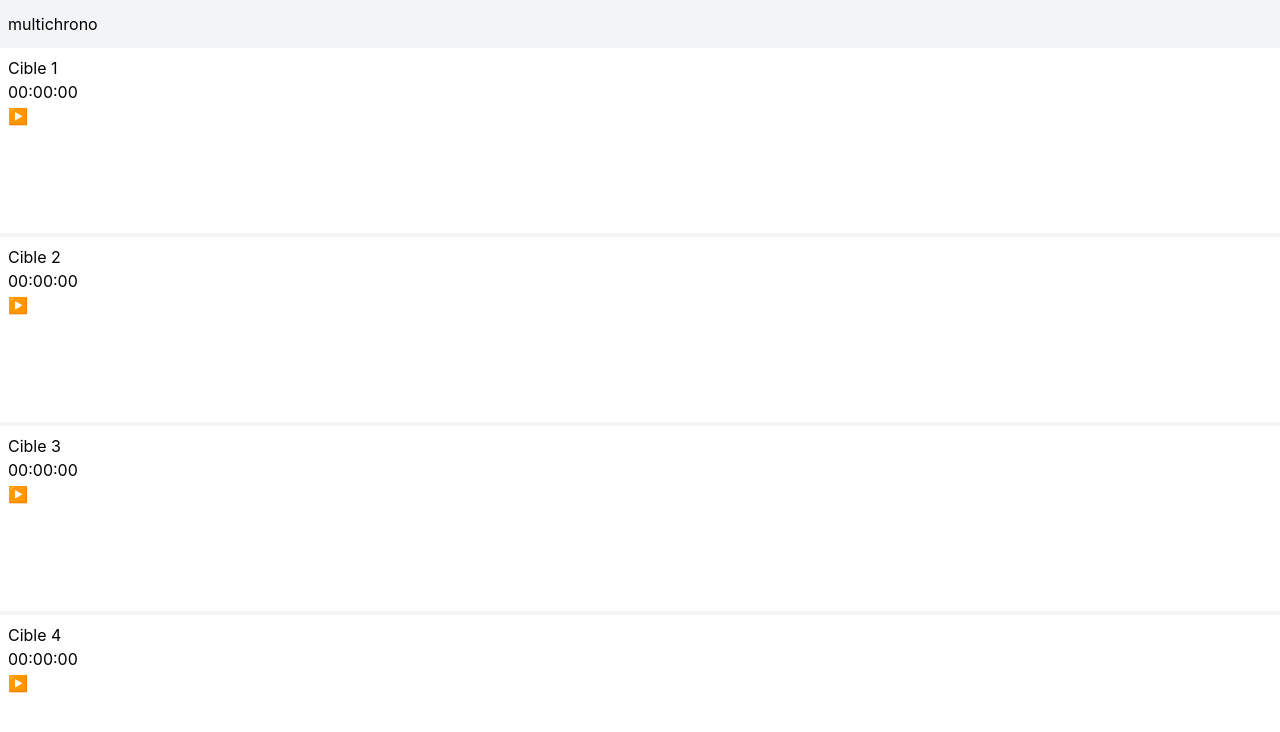
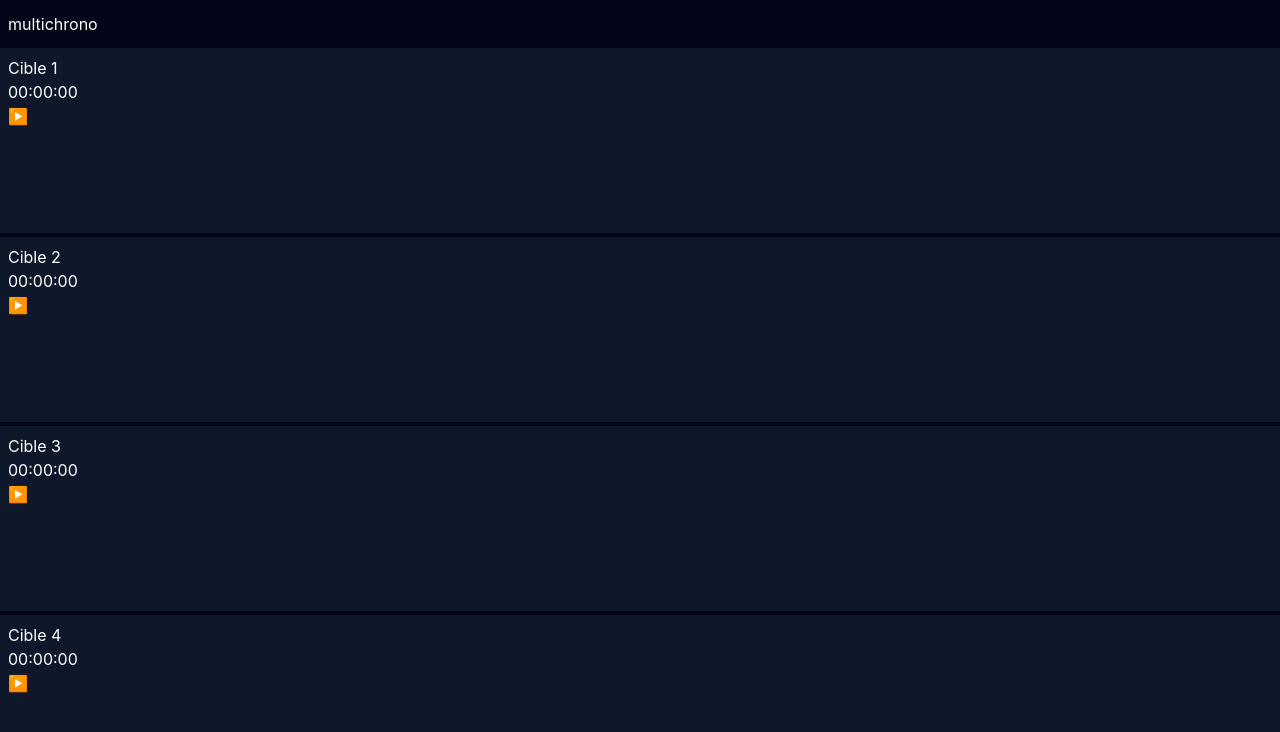
Before and after one commit to j4kim/multichrono, a Vue app: page / in a window 1280 px wide. Shown: the top 732 px of the page. Built offline with nearby package versions, Linux system fonts and the light colour scheme.

Commit message:
change colors based on chrono state

```diff
--- a/index.html
+++ b/index.html
@@ -1,5 +1,5 @@
 <!doctype html>
-<html lang="en">
+<html lang="fr" class="scheme-dark">
   <head>
     <meta charset="UTF-8" />
     <link rel="icon" type="image/svg+xml" href="/favicon.svg" />
--- a/src/App.vue
+++ b/src/App.vue
@@ -5,8 +5,8 @@ import { chronos } from "./store.js";
 
 <template>
   <div class="flex min-h-dvh flex-col">
-    <header class="flex h-12 items-center bg-gray-100 p-2">multichrono</header>
-    <div class="flex grow flex-col gap-1 bg-gray-100">
+    <header class="flex h-12 items-center bg-slate-950 p-2">multichrono</header>
+    <div class="flex grow flex-col gap-1 bg-slate-950">
       <Chrono
         v-for="(chrono, index) in chronos"
         :key="chrono.id"
--- a/src/components/Chrono.vue
+++ b/src/components/Chrono.vue
@@ -1,15 +1,26 @@
 <script setup>
+import { computed } from "vue";
 import { start, pause, stop } from "../store";
 import Time from "./Time.vue";
 
-defineProps({
+const props = defineProps({
   chrono: Object,
   index: Number,
+});
+
+const bgClass = computed(() => {
+  return (
+    {
+      initial: "bg-slate-900",
+      paused: "bg-slate-800",
+      started: "bg-cyan-900",
+    }[props.chrono.state] ?? "bg-red-700"
+  );
 });
 </script>
 
 <template>
-  <div :chrono="chrono" class="max-h-1/4 min-h-20 grow bg-white p-2">
+  <div :chrono="chrono" class="max-h-1/4 min-h-20 grow p-2" :class="bgClass">
     {{ chrono.label }}
     <Time :chrono="chrono"></Time>
     <div class="flex gap-2">
```
